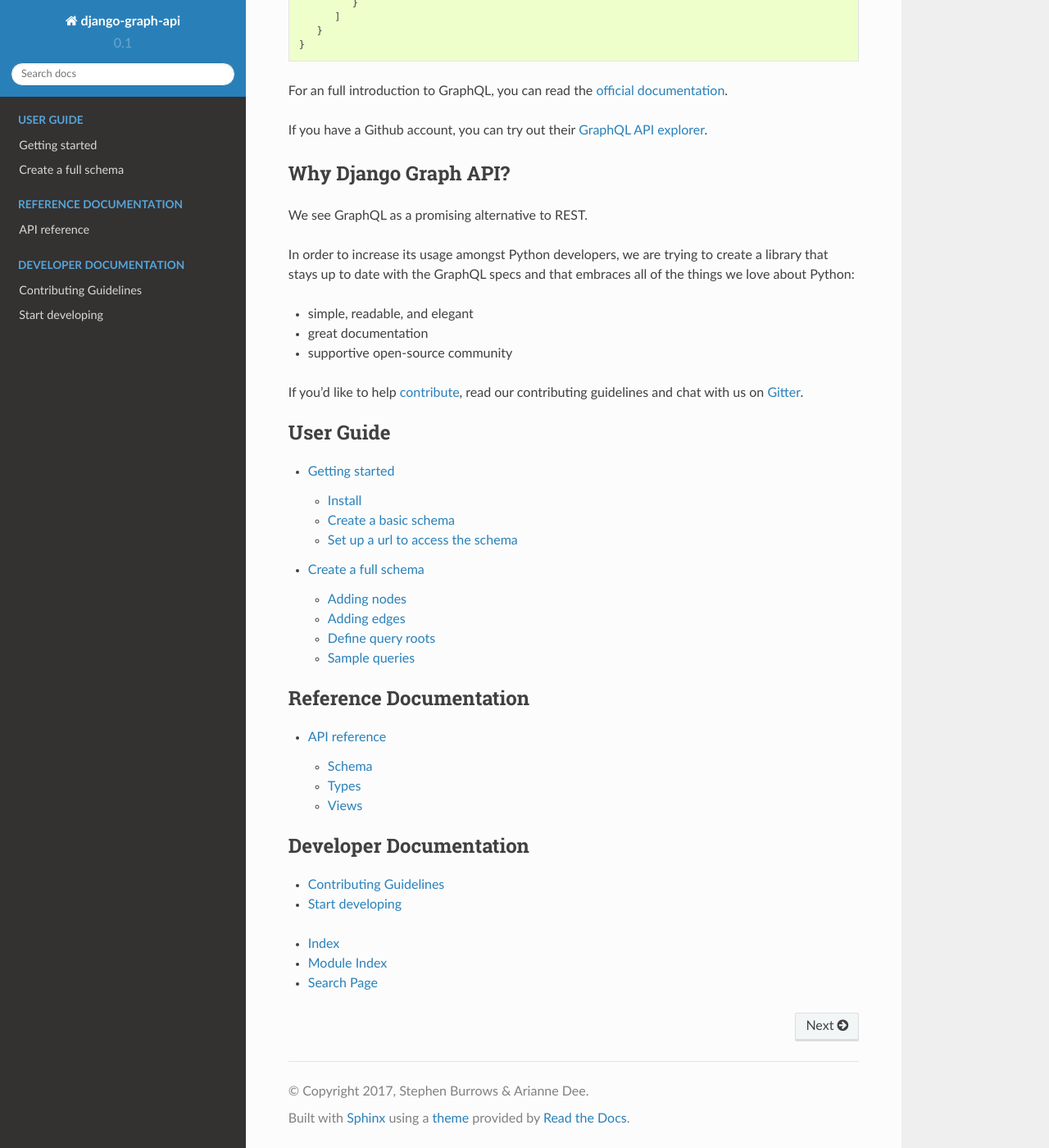
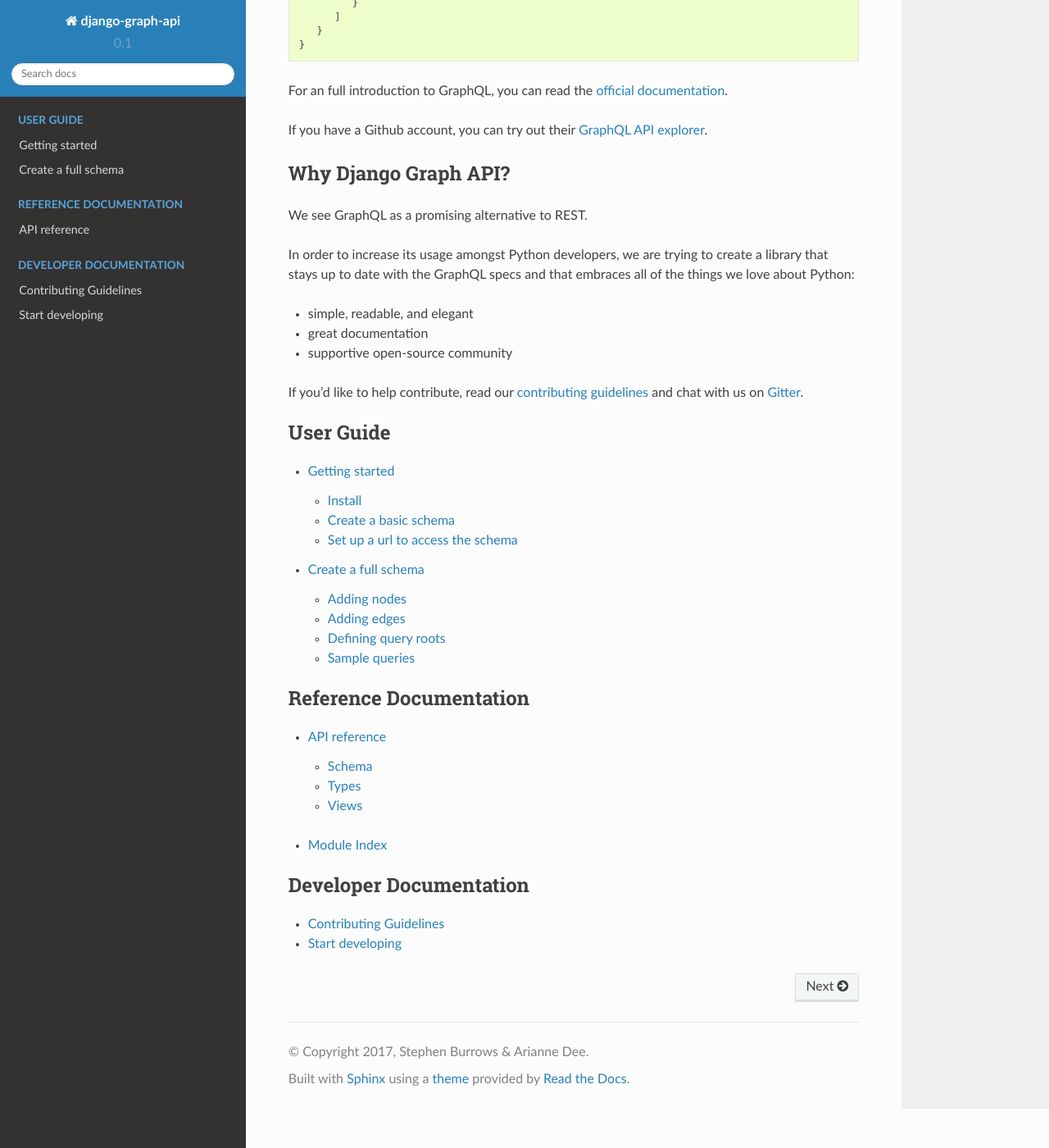
Before and after one commit to django-graph-api/django-graph-api, a Sphinx documentation site: the page built from docs/index.rst, in a window 1280 px wide and 1400 px high, scrolled down 1078 px. Shown: the whole window at 82% size. Built offline with Sphinx 7.4.7 and the Read the Docs theme 2.0.0, drawn with Linux system fonts in a browser that asks for light colours; some of the changed text lies outside the part shown.

Commit message:
Some tweaks to index

```diff
--- a/docs/conf.py
+++ b/docs/conf.py
@@ -114,7 +114,7 @@
 }
 
 # If true, links to the reST sources are added to the pages.
-html_show_sourcelink = False
+# html_show_sourcelink = False
 
 
 # -- Options for HTMLHelp output ------------------------------------------
--- a/docs/index.rst
+++ b/docs/index.rst
@@ -14,7 +14,7 @@
    :alt: Build status on travis-ci
    :target: https://travis-ci.org/melinath/django-graph-api
 
-`**Django Graph API**`_ lets you quickly build GraphQL_ APIs in Python_. It is designed to work with the Django_ web framework.
+**Django Graph API** lets you quickly build GraphQL_ APIs in Python_. It is designed to work with the Django_ web framework.
 
 What is GraphQL?
 ----------------
@@ -75,7 +75,7 @@
 - great documentation
 - supportive open-source community
 
-If you'd like to help contribute_, read our contributing guidelines and chat with us on Gitter_.
+If you'd like to help contribute, read our `contributing guidelines`_ and chat with us on Gitter_.
 
 .. _GraphQL: http://graphql.org/
 .. _official documentation: http://graphql.org/learn/
@@ -99,12 +98,10 @@
 
    api
 
+* :ref:`modindex`
+
 .. toctree::
    :maxdepth: 1
    :caption: Developer Documentation
 
    contribute
-
-* :ref:`genindex`
-* :ref:`modindex`
-* :ref:`search`
```
Also changed, not shown: other parts of docs/index.rst (+2 -3 lines), docs/define_nodes.rst (+7 -2 lines).
